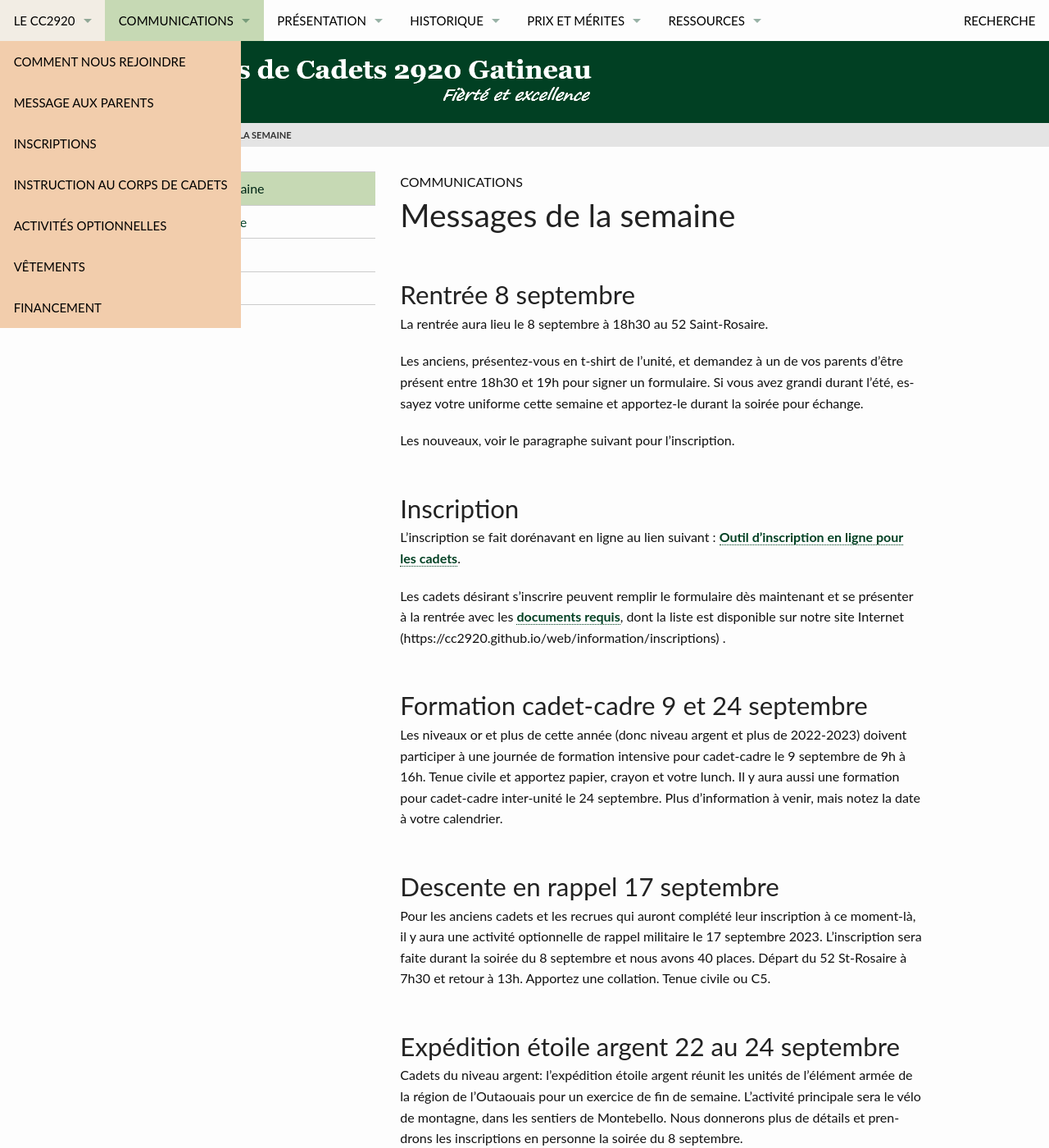
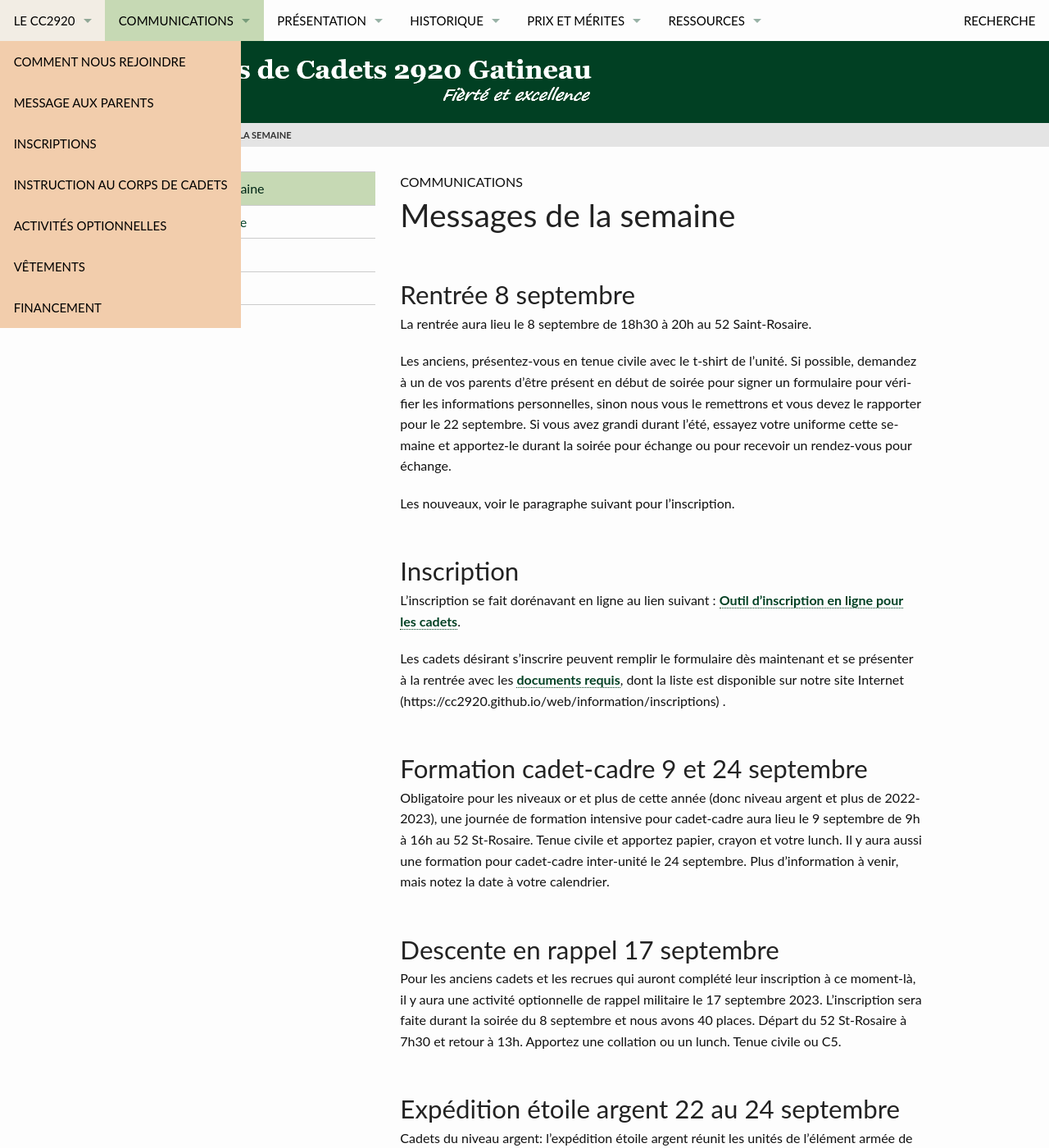
Before and after one commit to CC2920/web, a Jekyll site: the page built from _communications/messages.md, in a window 1280 px wide and 1400 px high. Shown: the whole window at 82% size. Built offline with Jekyll 4.4.1, drawn with Linux system fonts in a browser that asks for light colours; some of the changed text lies outside the part shown.

Commit message:
Update messages.md

```diff
--- a/_communications/messages.md
+++ b/_communications/messages.md
@@ -20,9 +20,9 @@
 
 ## Rentrée 8 septembre
 
-La rentrée aura lieu le 8 septembre à 18h30 au 52 Saint-Rosaire.
+La rentrée aura lieu le 8 septembre de 18h30 à 20h au 52 Saint-Rosaire.
 
-Les anciens, présentez-vous en t-shirt de l'unité, et demandez à un de vos parents d'être présent entre 18h30 et 19h pour signer un formulaire. Si vous avez grandi durant l'été, essayez votre uniforme cette semaine et apportez-le durant la soirée pour échange.
+Les anciens, présentez-vous en tenue civile avec le t-shirt de l'unité. Si possible, demandez à un de vos parents d'être présent en début de soirée pour signer un formulaire pour vérifier les informations personnelles, sinon nous vous le remettrons et vous devez le rapporter pour le 22 septembre. Si vous avez grandi durant l'été, essayez votre uniforme cette semaine et apportez-le durant la soirée pour échange ou pour recevoir un rendez-vous pour échange.
 
 Les nouveaux, voir le paragraphe suivant pour l'inscription.
 
@@ -34,13 +34,13 @@
 
 ## Formation cadet-cadre 9 et 24 septembre
 
-Les niveaux or et plus de cette année (donc niveau argent et plus de 2022-2023) doivent participer à une journée de formation intensive pour cadet-cadre le 9 septembre de 9h à 16h. Tenue civile et apportez papier, crayon et votre lunch.
+Obligatoire pour les niveaux or et plus de cette année (donc niveau argent et plus de 2022-2023), une journée de formation intensive pour cadet-cadre aura lieu le 9 septembre de 9h à 16h au 52 St-Rosaire. Tenue civile et apportez papier, crayon et votre lunch.
 Il y aura aussi une formation pour cadet-cadre inter-unité le 24 septembre. Plus d’information à venir, mais notez la date à votre calendrier.
 
 ## Descente en rappel 17 septembre
 
 Pour les anciens cadets et les recrues qui auront complété leur inscription à ce moment-là, il y aura une activité optionnelle de rappel militaire le 17 septembre 2023. L'inscription sera faite durant la soirée du 8 septembre et nous avons 40 places.
-Départ du 52 St-Rosaire à 7h30 et retour à 13h. Apportez une collation. Tenue civile ou C5.
+Départ du 52 St-Rosaire à 7h30 et retour à 13h. Apportez une collation ou un lunch. Tenue civile ou C5.
 
 ## Expédition étoile argent 22 au 24 septembre
 
@@ -49,6 +49,14 @@
 
 Cadets du niveau cadet-maître: nous pouvons aussi inscrire des cadet-cadre à cette activité. Écrivez-nous au plus tard le 6 septembre au 2920armee@cadets.gc.ca si vous êtes intéressés.
 
+## Demande de bénévole Bouge Bouge 24 septembre
+
+Bouge Bouge encadre un événement de course à pied à l'Université d'Ottawa et nous comptons envoyer une délégation de cadets bénévole. Plus d'information et inscription lors de la soirée du 15 septembre.
+
 ## Résultats du secourisme
 
 Nous avons reçu les résultats du cours de secourisme de l’an passé. Ceux qui n’ont pas passé ont déjà été rejoints en privé, alors si vous n’avez pas eu de nouvelles, c’est que vous avez passé. Les écussons seront distribués au début de l’année prochaine et les certificats seront remis lorsque reçus.
+
+## Parade du commandant 29 septembre
+
+Les parents sont invités à 20h pour y assister.
```
Also changed, not shown: other parts of _communications/messages.md (+1 -1 lines).
